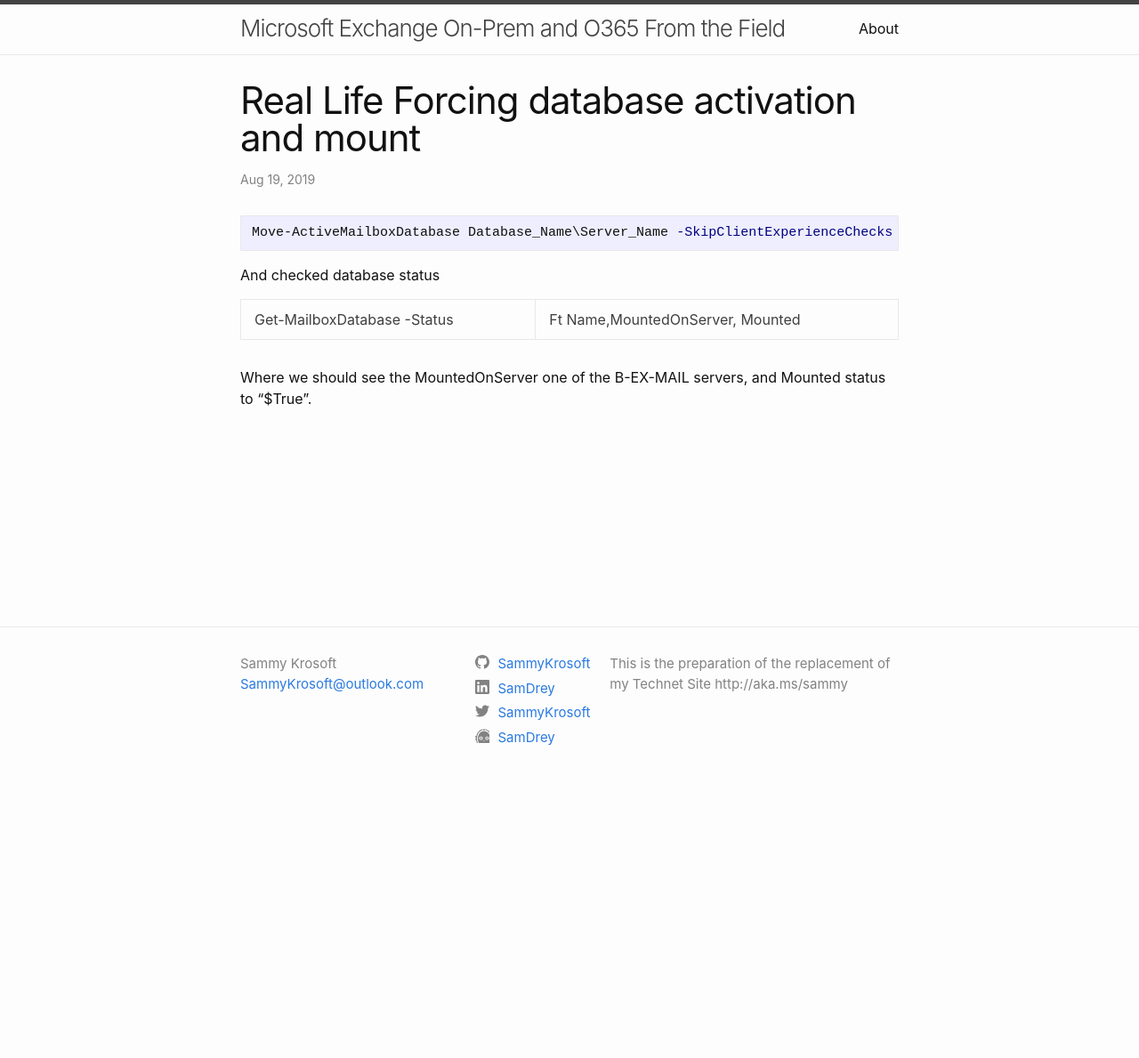
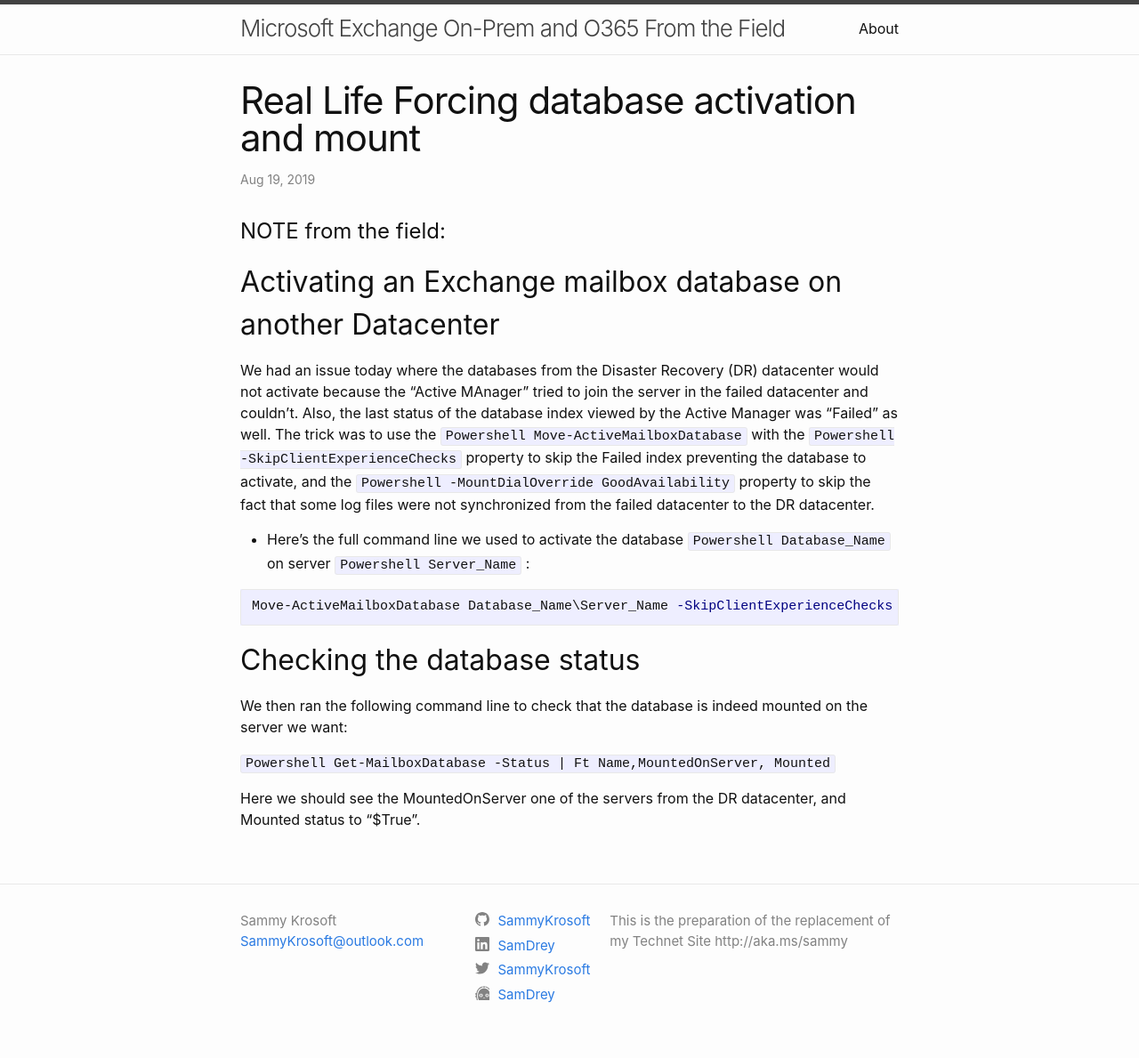
Before and after one commit to SammyKrosoft/SammyKrosoft.github.io, a Jekyll site: the page built from _posts/2019-08-19-Real-Life-Forcing Database Activation And Mount.md, in a window 1280 px wide. Shown: the whole page at 89% size. Built offline with Jekyll 4.4.1, drawn with Linux system fonts in a browser that asks for light colours; our own code applies the rules of GitHub Pages for plain Markdown files; comment, search, counter and statistics services are not loaded; before the commit the page ends 900 px from its top, so only the background shows below that.

Commit message:
Update 2019-08-19-Real-Life-Forcing Database Activation And Mount.md

````diff
--- a/_posts/2019-08-19-Real-Life-Forcing Database Activation And Mount.md
+++ b/_posts/2019-08-19-Real-Life-Forcing Database Activation And Mount.md
@@ -1,8 +1,19 @@
+# NOTE from the field:
+
+## Activating an Exchange mailbox database on another Datacenter
+We had an issue today where the databases from the Disaster Recovery (DR) datacenter would not activate because the "Active MAnager" tried to join the server in the failed datacenter and couldn't.
+Also, the last status of the database index viewed by the Active Manager was "Failed" as well.
+The trick was to use the ```Powershell Move-ActiveMailboxDatabase``` with the ```Powershell -SkipClientExperienceChecks ``` property to skip the Failed index preventing the database to activate, and the ```Powershell -MountDialOverride GoodAvailability``` property to skip the fact that some log files were not synchronized from the failed datacenter to the DR datacenter.
+
+- Here's the full command line we used to activate the database ```Powershell Database_Name ``` on server ```Powershell Server_Name``` :
+
 ```powershell
 Move-ActiveMailboxDatabase Database_Name\Server_Name -SkipClientExperienceChecks -MountDialOverRide GoodAvailability
 ```
-And checked database status
 
-Get-MailboxDatabase -Status | Ft Name,MountedOnServer, Mounted
+## Checking the database status
+We then ran the following command line to check that the database is indeed mounted on the server we want:
 
-Where we should see the MountedOnServer one of the B-EX-MAIL servers, and Mounted status to “$True”.
+```Powershell Get-MailboxDatabase -Status | Ft Name,MountedOnServer, Mounted ```
+
+Here we should see the MountedOnServer one of the servers from the DR datacenter, and Mounted status to “$True”.
````
